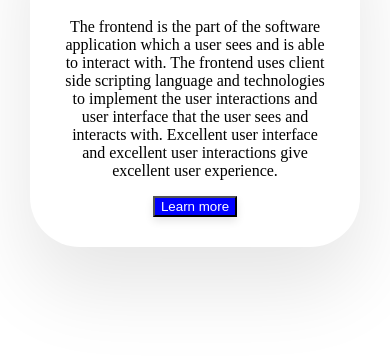
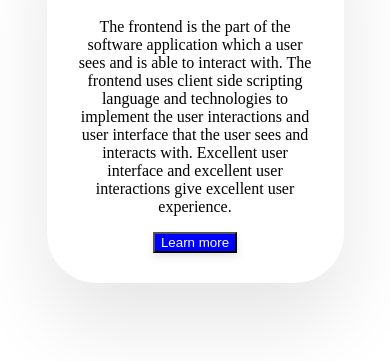
Before and after one commit to rukieya33/frontend_assessment, a plain HTML site: page public/index.html in a window 390 px wide. Shown: the part 115-476 px from the top of the page. Drawn offline with Linux system fonts and the light colour scheme.

Commit message:
completed frontend assessment code

```diff
--- a/public/index.css
+++ b/public/index.css
@@ -24,3 +24,9 @@ body{
     scale:1.1;
     border:none;
 }
+/*smaller screen sizes*/
+@media(max-width:767px){
+    .cardLayout{
+        width:297px;
+    };
+}
```
